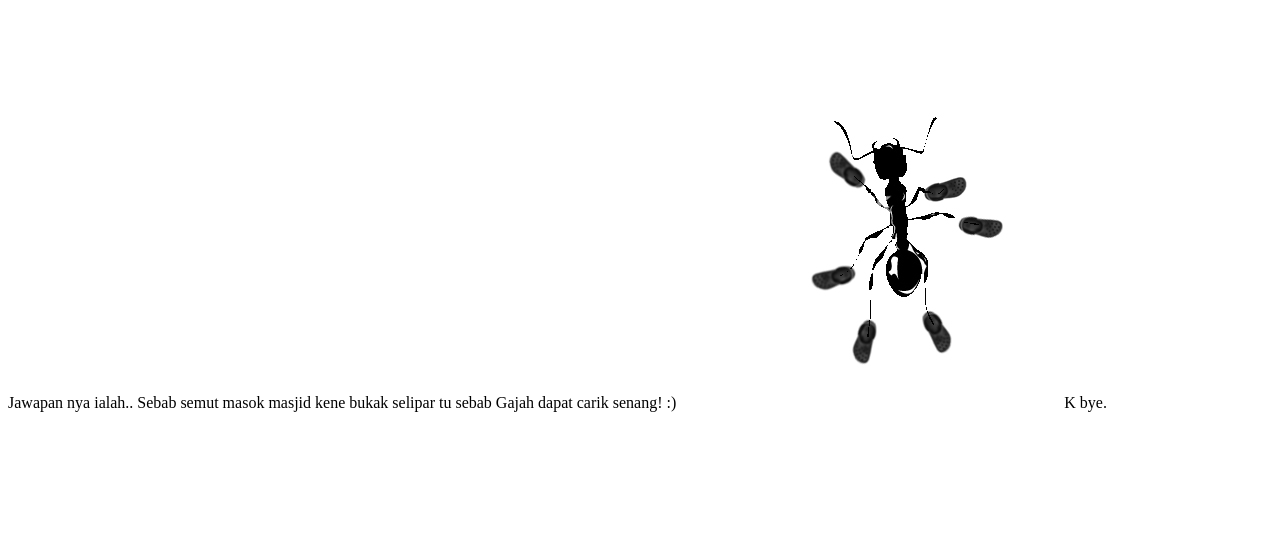
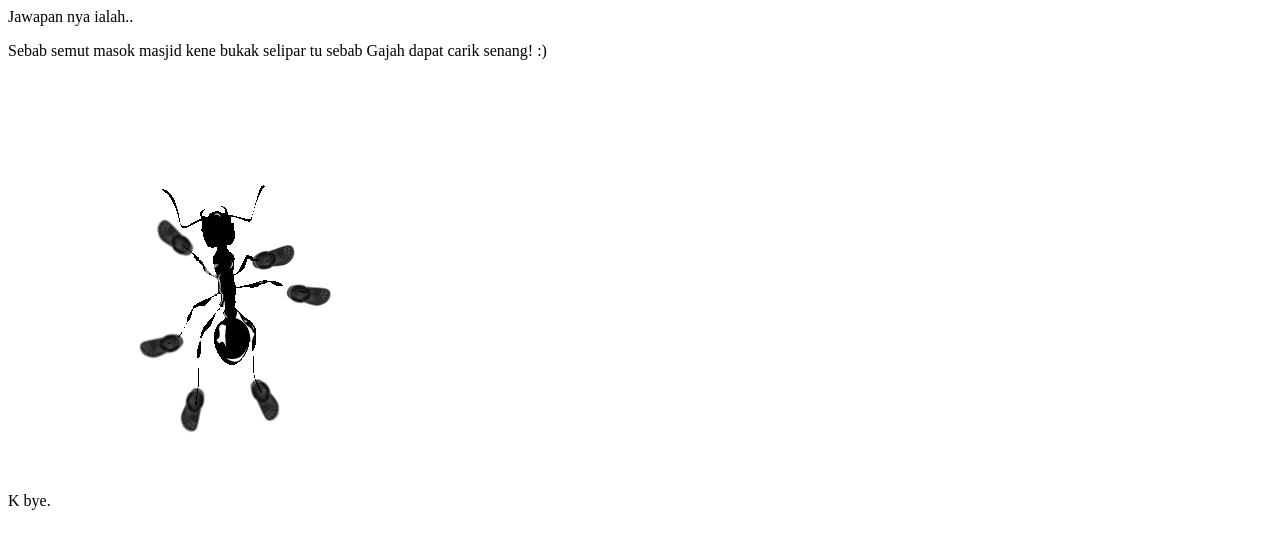
Before and after one commit to kaie-n/SSMAT, a plain HTML site: page index.html in a window 1280 px wide. Drawn offline with Linux system fonts and the light colour scheme.

Commit message:
temporary + paragraphs

```diff
--- a/index.html
+++ b/index.html
@@ -1,7 +1,7 @@
-Jawapan nya ialah..
+<p>Jawapan nya ialah.. </p>
 
-Sebab semut masok masjid kene bukak selipar tu sebab Gajah dapat carik senang! :)
+<p>Sebab semut masok masjid kene bukak selipar tu sebab Gajah dapat carik senang! :)</p>
 
-<img src="two-ants-vector-8907.jpg" />
+<p><img src="two-ants-vector-8907.jpg" /></p>
 
-K bye.
+<p>K bye.</p>
```
